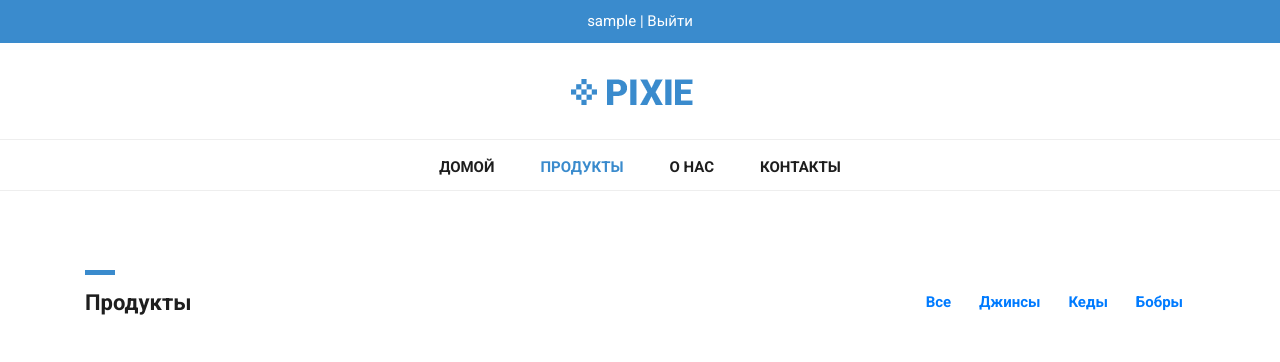
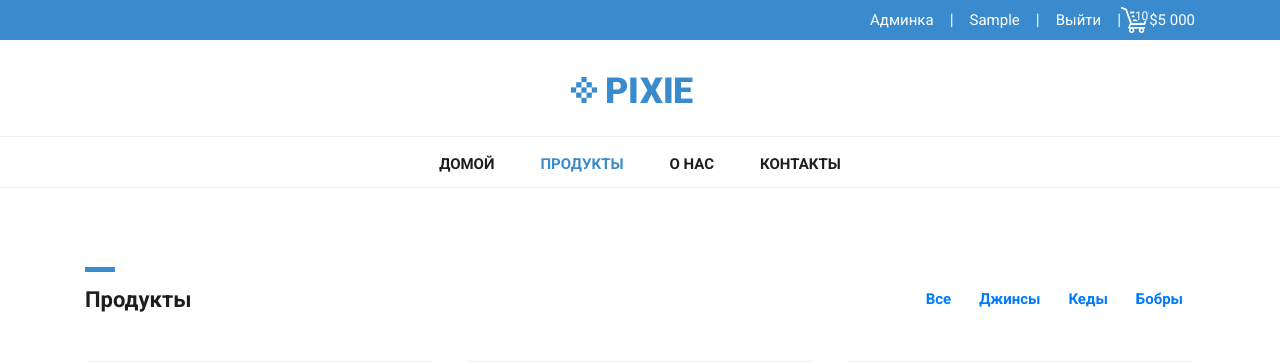
Before and after one commit to morozov1982/stepshop_sdp_202_2022_04_28, a Django app: page /products/ in a window 1280 px wide. Shown: the top 362 px of the page. Run offline with Django 4.2, Linux system fonts and the light colour scheme; a user stored in the database is signed in; data comes from the database, SQL or seed files in the repository; tables that the repository leaves empty hold one stand-in row (values such as "Sample post"); some libraries are stand-ins or nearby versions.

Commit message:
add: lesson_10 files

```diff
--- a/stepshop/basketapp/models.py
+++ b/stepshop/basketapp/models.py
@@ -25,3 +25,19 @@ class Basket(models.Model):
         verbose_name='время',
         auto_now_add=True,
     )
+
+    @property
+    def product_cost(self):
+        return self.product.price * self.quantity
+
+    @property
+    def total_quantity(self):
+        _items = Basket.objects.filter(user=self.user)
+        _total_quantity = sum(list(map(lambda x: x.quantity, _items)))
+        return _total_quantity
+
+    @property
+    def total_cost(self):
+        _items = Basket.objects.filter(user=self.user)
+        _total_cost = sum(list(map(lambda x: x.product_cost, _items)))
+        return _total_cost
--- a/stepshop/basketapp/views.py
+++ b/stepshop/basketapp/views.py
@@ -33,4 +33,7 @@ def basket_add(request, pk):
 
 
 def basket_remove(request, pk):
-    return render(request, 'basketapp/basket.html')
+    basket_record = get_object_or_404(Basket, pk=pk)
+    basket_record.delete()
+
+    return HttpResponseRedirect(request.META.get('HTTP_REFERER'))
--- a/stepshop/stepshop/static/assets/css/style.css
+++ b/stepshop/stepshop/static/assets/css/style.css
@@ -5,3 +5,28 @@
 #pre-header a:hover {
     opacity: 0.8;
 }
+
+.basket {
+    display: flex;
+    justify-content: flex-end;
+    width: 28px;
+    height: 26px;
+    background: url(../images/basket.png) no-repeat;
+    margin-top: 5px;
+    margin-bottom: 5px;
+}
+
+#pre-header span {
+    padding: 0;
+}
+
+#pre-header .basket span {
+    width: 15px;
+    height: 15px;
+    font-size: 12px;
+    padding: 0;
+    text-align: center;
+    background: #3a8bcd;
+    color: #fff;
+    border-radius: 50%;
+}
--- a/stepshop/stepshop/templates/base.html
+++ b/stepshop/stepshop/templates/base.html
@@ -32,17 +32,37 @@
     <div id="pre-header">
       <div class="container">
         <div class="row">
-          <div class="col-md-12">
-            <span>
-              {% if user.is_authenticated %}
-                <a href="{% url 'auth:edit' %}">
-                  {{ user.username }}
+          <div class="col-md-12 d-flex justify-content-end align-items-center text-light">
+
+            {% if user.is_authenticated %}
+              {% if user.is_superuser %}
+                <a href="/admin/" class="nav-link">
+                  <span>Админка</span>
                 </a>
-                | <a href="{% url 'auth:logout' %}">Выйти</a>
-              {% else %}
-                <a href="{% url 'auth:login' %}">Войти</a>
+                |
               {% endif %}
-            </span>
+
+              <a href="{% url 'auth:edit' %}" class="nav-link">
+                <span>{{ user.first_name|default:'Пользователь' }}</span>
+              </a>
+              |
+            <a href="{% url 'auth:logout' %}" class="nav-link">
+              <span>Выйти</span>
+            </a>
+            {% else %}
+              <a href="{% url 'auth:login' %}" class="nav-link">
+                <span>Войти</span>
+              </a>
+            {% endif %}
+            |
+            {% if basket %}
+              <a href="{% url 'basket:view' %}" class="basket">
+                <span>{{ basket.0.total_quantity }}</span>
+              </a>
+
+            <span>${{ basket.0.total_cost|floatformat:"g" }}</span>
+            {% endif %}
+
           </div>
         </div>
       </div>
```
Also changed, not shown: stepshop/stepshop/templates/basketapp/basket.html (added, +45 -0 lines).
